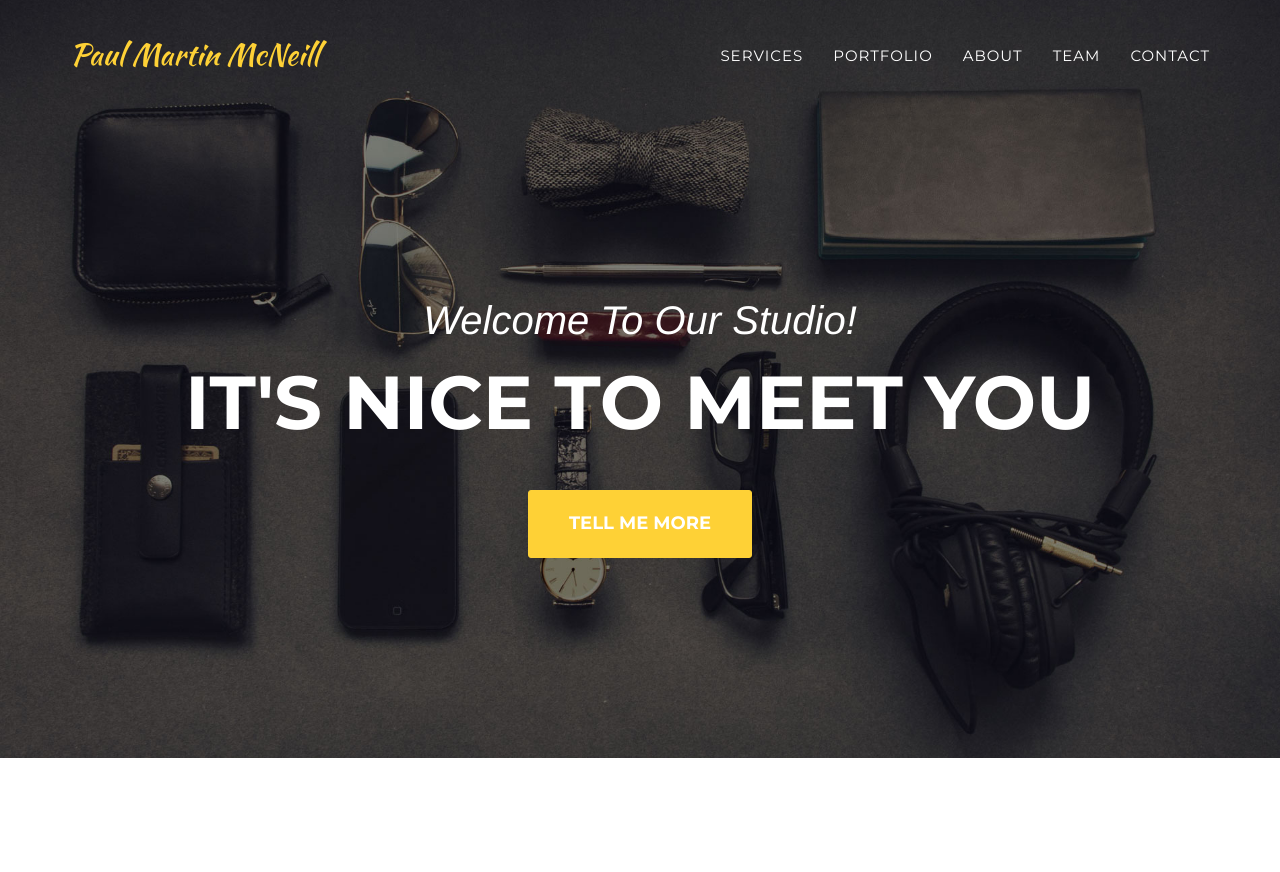
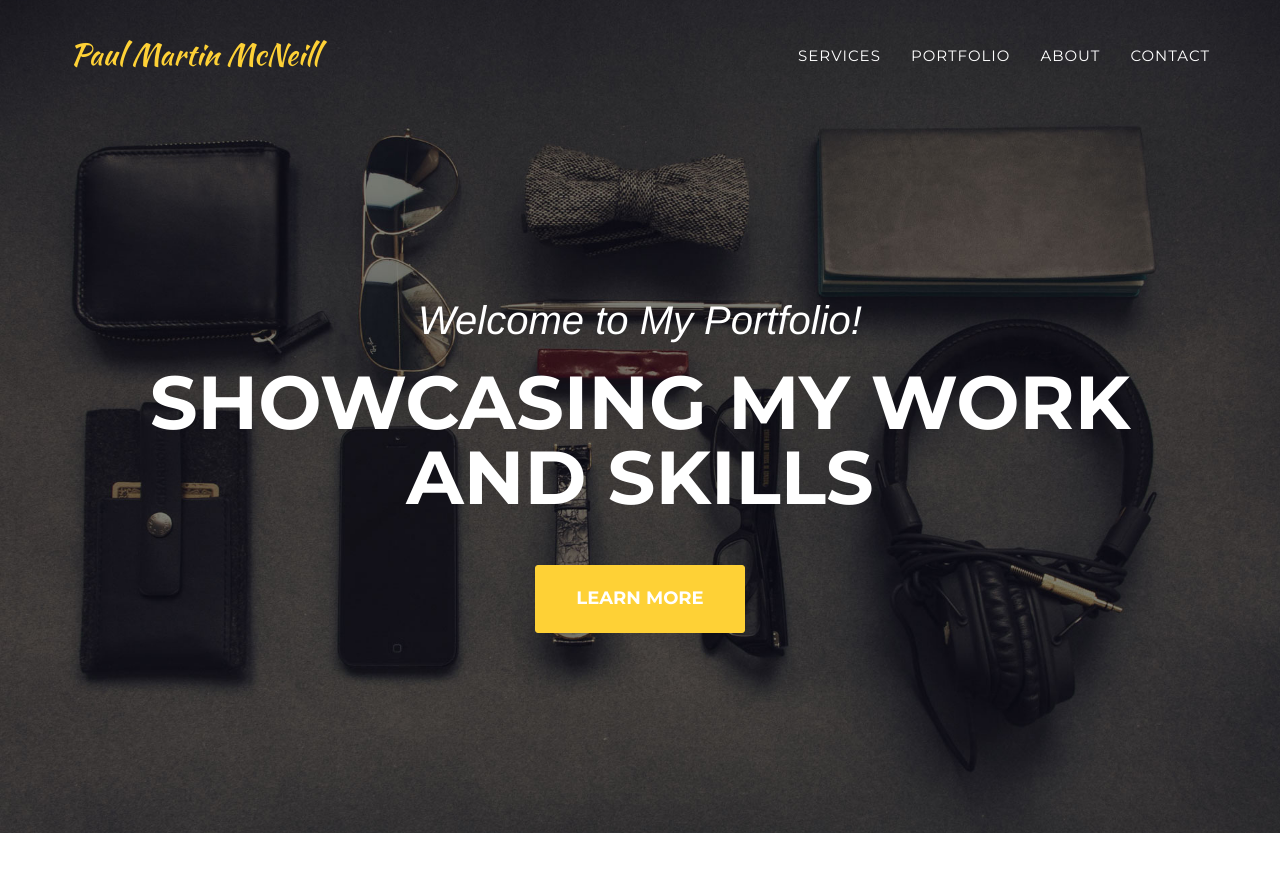
Before and after one commit to mcneillium/paulmcneill.github.io, a Jekyll site: the page built from index.html, in a window 1280 px wide and 900 px high. Shown: the top 872 px of the window. Built offline with Jekyll 4.4.1, drawn with Linux system fonts in a browser that asks for light colours; some web fonts are replaced.

Commit message:
Updated header to reflect personal portfolio
- Removed the "Team" link from the navigation menu.
- Updated the introductory text to better fit a personal portfolio.
  - Changed "Welcome To Our Studio!" to "Welcome to My Portfolio!"
  - Changed "It's Nice To Meet You" to "Showcasing My Work and Skills"
  - Updated button text to "Learn More"
- These changes enhance the focus on individual work and skills, aligning with the portfolio's purpose to showcase personal projects and abilities.

```diff
--- a/_includes/header.html
+++ b/_includes/header.html
@@ -9,7 +9,7 @@
                 <span class="icon-bar"></span>
                 <span class="icon-bar"></span>
             </button>
-                <a class="navbar-brand page-scroll" href="#page-top">{{site.title}}</a>
+            <a class="navbar-brand page-scroll" href="#page-top">{{ site.title }}</a>
         </div>
 
         <!-- Collect the nav links, forms, and other content for toggling -->
@@ -28,9 +28,6 @@
                     <a class="page-scroll" href="#about">About</a>
                 </li>
                 <li>
-                        <a class="page-scroll" href="#team">Team</a>
-                    </li>
-                    <li>
                     <a class="page-scroll" href="#contact">Contact</a>
                 </li>
             </ul>
@@ -44,9 +41,9 @@
 <header>
     <div class="container">
         <div class="intro-text">
-                <div class="intro-lead-in">Welcome To Our Studio!</div>
-                <div class="intro-heading">It's Nice To Meet You</div>
-                <a href="#services" class="page-scroll btn btn-xl">Tell Me More</a>
+            <div class="intro-lead-in">Welcome to My Portfolio!</div>
+            <div class="intro-heading">Showcasing My Work and Skills</div>
+            <a href="#services" class="page-scroll btn btn-xl">Learn More</a>
         </div>
     </div>
 </header>
```
Lines whose indentation alone changed are shown as unchanged.
